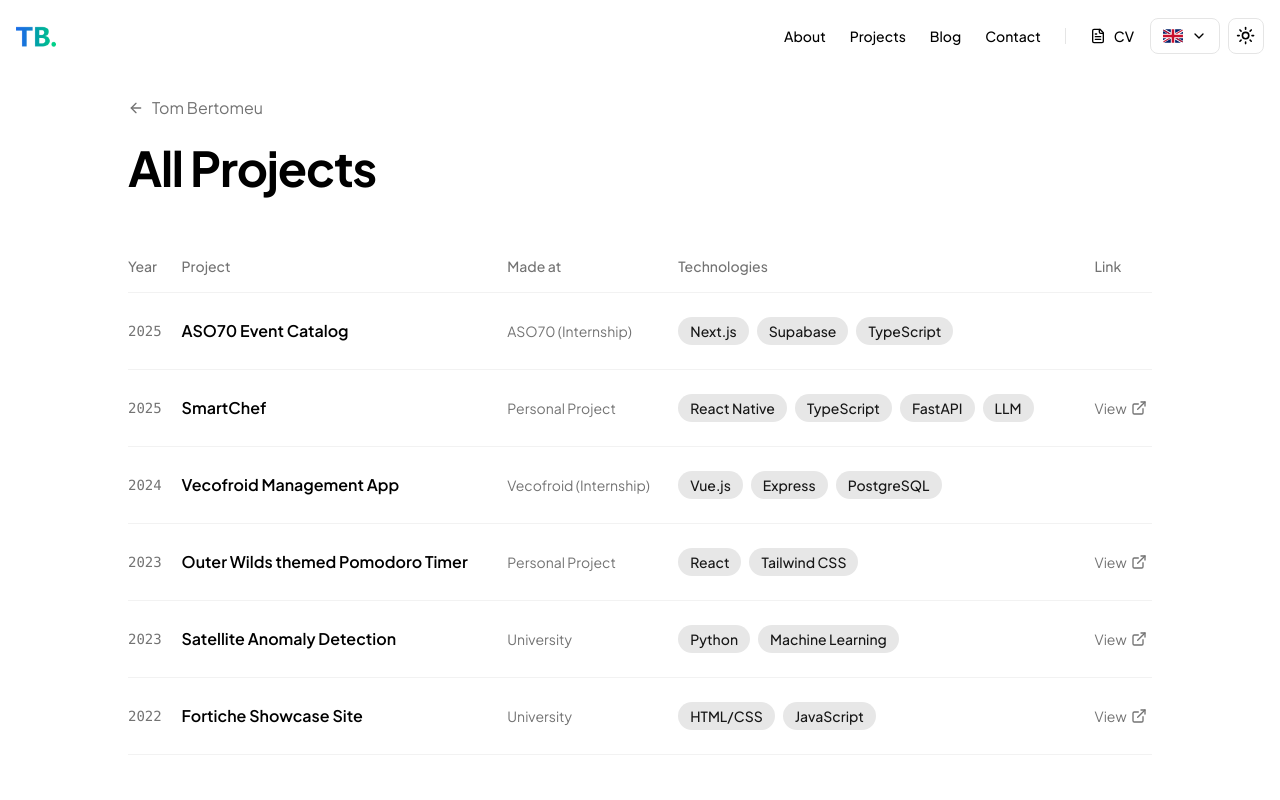
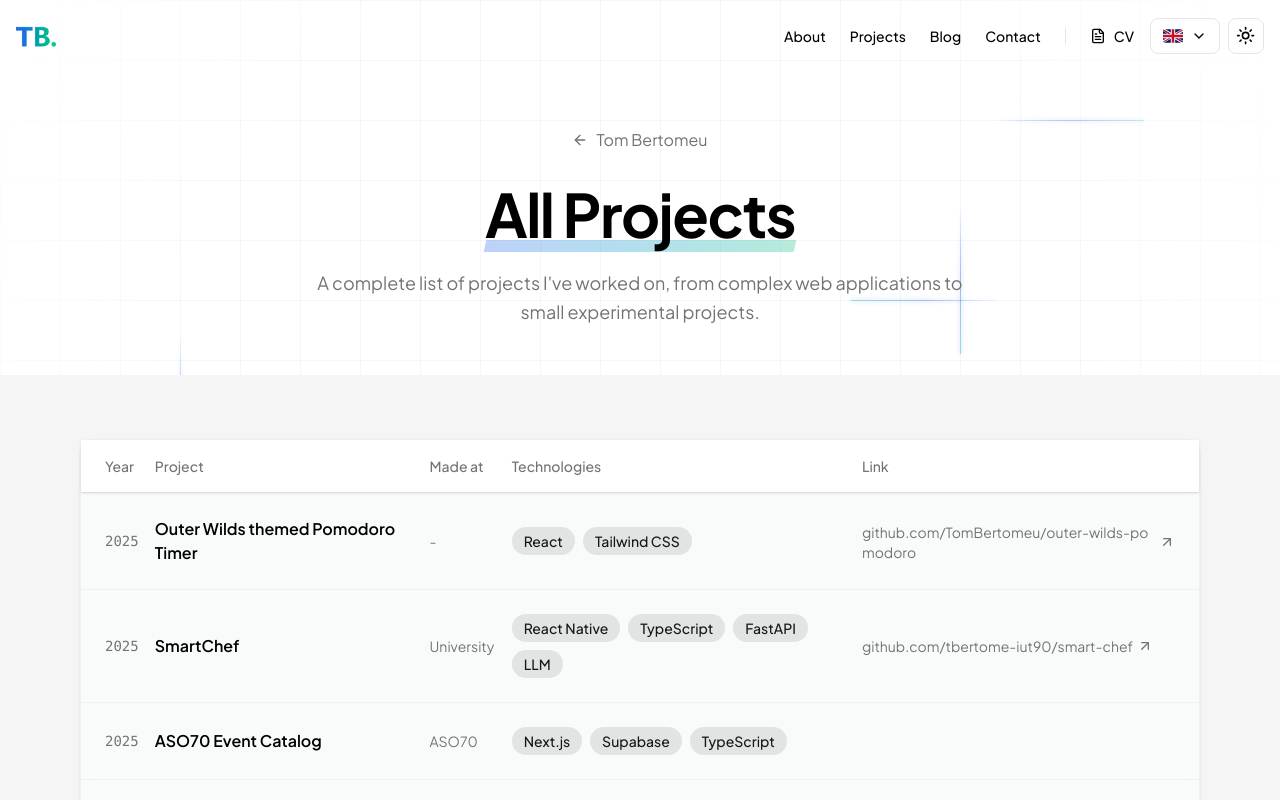
Before and after one commit to TomBertomeu/Portfolio, a Next.js app: page /projects in a window 1280 px wide. Shown: the top 800 px of the page. Built offline with nearby package versions, Linux system fonts and the light colour scheme.

Commit message:
refactor: update blog and projects pages

```diff
--- a/app/projects/page.tsx
+++ b/app/projects/page.tsx
@@ -2,60 +2,83 @@
 
 import React from "react";
 import Link from "next/link";
-import { ArrowLeft, ExternalLink } from "lucide-react";
+import { ArrowLeft, ArrowUpRight } from "lucide-react";
 import { getProjects } from "@/data/projects";
 import Badge from "@/components/Badge";
 import { useLanguage } from "@/contexts/LanguageProvider";
+import ScrollAnimation from "@/components/ScrollAnimation";
+import HeroBackground from "@/components/HeroBackground";
 
 export default function ProjectsPage() {
   const { t, language } = useLanguage();
   const currentLang = (language === 'fr' || language === 'en') ? language : 'fr';
   const projects = getProjects(currentLang);
 
-  // Sort projects by year descending
-  const sortedProjects = [...projects].sort((a, b) => parseInt(b.year) - parseInt(a.year));
+  // Use projects in the order defined in data/projects.ts
+  const sortedProjects = projects;
 
   return (
-    <div className="min-h-screen bg-background py-24 px-4 sm:px-6 lg:px-8">
-      <div className="mx-auto max-w-5xl">
-        <div className="mb-12">
+    <div className="min-h-screen flex flex-col pt-32 relative">
+      <HeroBackground />
+
+      {/* Header */}
+      <div className="pb-12 relative z-10">
+        <div className="mx-auto max-w-6xl px-4 text-center flex flex-col items-center">
+          <ScrollAnimation direction="down">
             <Link
                 href="/"
-            className="inline-flex items-center gap-2 text-muted-foreground hover:text-primary transition-colors mb-6"
+                className="inline-flex items-center gap-2 text-muted-foreground hover:text-primary transition-colors mb-8 group"
             >
-            <ArrowLeft className="w-4 h-4" />
+                <ArrowLeft className="w-4 h-4 transition-transform group-hover:-translate-x-1" />
                 {t("projectsPage.backToHome")}
             </Link>
-          <h1 className="text-4xl font-bold tracking-tight sm:text-5xl">
-            {t("projectsPage.title")}
+          </ScrollAnimation>
+
+          <ScrollAnimation direction="down" delay={100}>
+            <h1 className="text-4xl font-bold tracking-tight sm:text-6xl mb-6 relative inline-block">
+                <span className="relative z-10">{t("projectsPage.title")}</span>
+                <span className="absolute -bottom-2 left-0 w-full h-3 bg-gradient-to-r from-[#2563eb]/30 to-[#10b981]/30 -skew-x-12 z-0"></span>
             </h1>
+          </ScrollAnimation>
+
+          <ScrollAnimation direction="up" delay={200}>
+            <p className="text-lg text-muted-foreground max-w-2xl mx-auto leading-relaxed">
+                {t("projectsPage.subtitle")}
+            </p>
+          </ScrollAnimation>
+        </div>
       </div>
 
-        <div className="overflow-x-auto">
+      {/* Projects Table */}
+      <div className="bg-muted py-16 flex-grow relative z-10">
+        <div className="mx-auto max-w-6xl px-4">
+          <ScrollAnimation direction="up" delay={300}>
+            <div className="rounded-xl border border-border/50 bg-card/50 backdrop-blur-sm shadow-sm">
+              <div className="overflow-x-auto md:overflow-visible rounded-xl">
                 <table className="w-full text-left border-collapse">
-            <thead>
+                  <thead className="sticky top-[57px] z-20 bg-card/95 backdrop-blur-sm shadow-sm">
                     <tr className="border-b border-border/50 text-muted-foreground text-sm">
-                <th className="py-4 pr-4 font-medium">{t("projectsPage.table.year")}</th>
+                      <th className="py-4 pl-6 pr-4 font-medium">{t("projectsPage.table.year")}</th>
                       <th className="py-4 pr-4 font-medium">{t("projectsPage.table.project")}</th>
                       <th className="py-4 pr-4 font-medium hidden md:table-cell">{t("projectsPage.table.madeAt")}</th>
                       <th className="py-4 pr-4 font-medium hidden sm:table-cell">{t("projectsPage.table.tech")}</th>
-                <th className="py-4 pl-4 font-medium">{t("projectsPage.table.link")}</th>
+                      <th className="py-4 pl-4 pr-6 font-medium">{t("projectsPage.table.link")}</th>
                     </tr>
                   </thead>
                   <tbody>
                     {sortedProjects.map((project) => (
                       <tr
                         key={project.id}
-                  className="group border-b border-border/50 hover:bg-muted/30 transition-colors"
+                        className="group border-b border-border/50 last:border-0 hover:bg-muted/50 transition-colors"
                       >
-                  <td className="py-6 pr-4 text-muted-foreground font-mono text-sm">
-                    {project.year}
+                        <td className="py-6 pl-6 pr-4 text-muted-foreground font-mono text-sm">
+                          {project.year || "-"}
                         </td>
                         <td className="py-6 pr-4 font-semibold text-foreground group-hover:text-primary transition-colors">
-                    {project.title}
+                          {project.title || "Untitled"}
                         </td>
                         <td className="py-6 pr-4 text-muted-foreground text-sm hidden md:table-cell">
-                    {project.madeAt}
+                          {project.madeAt || "-"}
                         </td>
                         <td className="py-6 pr-4 hidden sm:table-cell">
                           <div className="flex flex-wrap gap-2">
@@ -68,17 +91,19 @@ export default function ProjectsPage() {
                             ))}
                           </div>
                         </td>
-                  <td className="py-6 pl-4">
+                        <td className="py-6 pl-4 pr-6">
                           {project.link && (
                             <a
                               href={project.link}
                               target="_blank"
                               rel="noopener noreferrer"
-                        className="inline-flex items-center gap-1 text-muted-foreground hover:text-primary transition-colors"
+                              className="inline-flex items-center gap-1 text-muted-foreground hover:text-primary transition-colors group/link"
                               aria-label={`${t("projectsPage.table.view")} ${project.title}`}
                             >
-                        <span className="hidden sm:inline text-sm">{t("projectsPage.table.view")}</span>
-                        <ExternalLink className="w-4 h-4" />
+                              <span className="hidden sm:inline text-sm break-all">
+                                {project.link.replace(/^https?:\/\//, '')}
+                              </span>
+                              <ArrowUpRight className="w-4 h-4 flex-shrink-0 transition-transform group-hover/link:-translate-y-1 group-hover/link:translate-x-1" />
                             </a>
                           )}
                         </td>
@@ -88,6 +113,9 @@ export default function ProjectsPage() {
                 </table>
               </div>
             </div>
+          </ScrollAnimation>
+        </div>
+      </div>
     </div>
   );
 }
--- a/data/projects.ts
+++ b/data/projects.ts
@@ -7,23 +7,67 @@ export interface ProjectBadge {
 
 export interface Project {
   id: string;
-  title: string;
-  description: string;
-  image: string;
+  title?: string;
+  description?: string;
+  image?: string;
   link?: string;
   badges?: ProjectBadge[];
   featured?: boolean;
-  year: string;
-  madeAt: string;
+  year?: string;
+  madeAt?: string;
 }
 
 interface ProjectData extends Omit<Project, "title" | "description" | "madeAt"> {
-  title: { fr: string; en: string };
-  description: { fr: string; en: string };
-  madeAt: { fr: string; en: string };
+  title?: { fr: string; en: string };
+  description?: { fr: string; en: string };
+  madeAt?: { fr: string; en: string };
 }
 
 const projectsData: ProjectData[] = [
+  {
+    id: "outer-wilds-pomodoro",
+    title: {
+      fr: "Minuteur Pomodoro Outer Wilds",
+      en: "Outer Wilds themed Pomodoro Timer"
+    },
+    description: {
+      fr: "Un minuteur de productivité inspiré de l'univers du jeu Outer Wilds.",
+      en: "A productivity timer inspired by the Outer Wilds game universe."
+    },
+    image: "/images/projects/pomodoro.jpg",
+    link: "https://github.com/TomBertomeu/outer-wilds-pomodoro",
+    featured: false,
+    year: "2025",
+    badges: [
+      { icon: Clock, text: "React" },
+      { icon: Layout, text: "Tailwind CSS" }
+    ]
+  },
+  {
+    id: "smartchef",
+    title: {
+      fr: "SmartChef",
+      en: "SmartChef"
+    },
+    description: {
+      fr: "Application mobile de cuisine intelligente intégrant une IA pour générer des recettes selon les préférences utilisateur et le contenu de leur réfrigérateur.",
+      en: "Smart kitchen mobile app integrating AI to generate recipes based on user preferences and the refrigerator contents."
+    },
+    image: "/images/projects/smartchef.jpg",
+    link: "https://github.com/tbertome-iut90/smart-chef",
+    featured: true,
+    year: "2025",
+    madeAt: {
+      fr: "Université",
+      en: "University"
+    },
+    badges: [
+      { icon: Smartphone, text: "React Native" },
+      { icon: Code, text: "TypeScript" },
+      { icon: Server, text: "FastAPI" },
+      { icon: Brain, text: "LLM" },
+    ]
+  },
   {
     id: "aso70",
     title: {
@@ -38,8 +82,8 @@ const projectsData: ProjectData[] = [
     featured: true,
     year: "2025",
     madeAt: {
-      fr: "ASO70 (Stage)",
-      en: "ASO70 (Internship)"
+      fr: "ASO70",
+      en: "ASO70"
     },
     badges: [
       { icon: Layout, text: "Next.js" },
@@ -48,28 +92,25 @@ const projectsData: ProjectData[] = [
     ]
   },
   {
-    id: "smartchef",
+    id: "satellite-anomaly",
     title: {
-      fr: "SmartChef",
-      en: "SmartChef"
+      fr: "Détection d'Anomalies Satellite",
+      en: "Satellite Anomaly Detection"
     },
     description: {
-      fr: "Application mobile de cuisine intelligente intégrant une IA pour générer des recettes selon les préférences utilisateur et le contenu de leur réfrigérateur.",
-      en: "Smart kitchen mobile app integrating AI to generate recipes based on user preferences and the refrigerator contents."
+      fr: "Projet de Data Science visant à identifier des anomalies dans les données télémétriques de satellites via des algorithmes de Machine Learning.",
+      en: "Data Science project aiming to identify anomalies in satellite telemetry data via Machine Learning algorithms."
     },
-    image: "/images/projects/smartchef.jpg", // Placeholder
-    link: "https://github.com/TomBertomeu/smartchef", // Placeholder
-    featured: true,
-    year: "2025",
+    image: "/images/projects/satellite.jpg",
+    featured: false,
+    year: "2024",
     madeAt: {
-      fr: "Projet Personnel",
-      en: "Personal Project"
+      fr: "Université",
+      en: "University"
     },
     badges: [
-      { icon: Smartphone, text: "React Native" },
-      { icon: Code, text: "TypeScript" },
-      { icon: Server, text: "FastAPI" },
-      { icon: Brain, text: "LLM" },
+      { icon: Code, text: "Python" },
+      { icon: Brain, text: "Machine Learning" }
     ]
   },
   {
@@ -86,8 +127,8 @@ const projectsData: ProjectData[] = [
     featured: true,
     year: "2024",
     madeAt: {
-      fr: "Vecofroid (Stage)",
-      en: "Vecofroid (Internship)"
+      fr: "Vecofroid",
+      en: "Vecofroid"
     },
     badges: [
       { icon: Layout, text: "Vue.js" },
@@ -96,40 +137,61 @@ const projectsData: ProjectData[] = [
     ]
   },
   {
-    id: "outer-wilds-pomodoro",
+    id: "mastermind",
     title: {
-      fr: "Outer Wilds themed Pomodoro Timer",
-      en: "Outer Wilds themed Pomodoro Timer"
+      fr: "Mastermind",
+      en: "Mastermind"
     },
     description: {
-      fr: "Un minuteur de productivité inspiré de l'univers du jeu Outer Wilds.",
-      en: "A productivity timer inspired by the Outer Wilds game universe."
+      fr: "Jeu du Mastermind développé en langage C.",
+      en: "Mastermind game developed in C language."
     },
-    image: "/images/projects/pomodoro.jpg",
-    link: "https://github.com/TomBertomeu/outer-wilds-pomodoro",
+    image: "/images/projects/mastermind.jpg", // Placeholder
+    link: "https://github.com/tbertome-iut90/Mastermind",
     featured: false,
-    year: "2023",
+    year: "2024",
     madeAt: {
-      fr: "Projet Personnel",
-      en: "Personal Project"
+      fr: "Université",
+      en: "University"
     },
     badges: [
-      { icon: Clock, text: "React" },
-      { icon: Layout, text: "Tailwind CSS" }
+      { icon: Code, text: "C" }
     ]
   },
   {
-    id: "satellite-anomaly",
+    id: "2d-matrix",
     title: {
-      fr: "Détection d'Anomalies Satellite",
-      en: "Satellite Anomaly Detection"
+      fr: "Visualisation 3D de Matrices",
+      en: "3D Matrix Visualization"
     },
     description: {
-      fr: "Projet de Data Science visant à identifier des anomalies dans les données télémétriques de satellites via des algorithmes de Machine Learning.",
-      en: "Data Science project aiming to identify anomalies in satellite telemetry data via Machine Learning algorithms."
+      fr: "Programme de manipulation de matrices étendu pour permettre la visualisation 3D de fonctions mathématiques 2D.",
+      en: "Matrix manipulation program extended to allow 3D visualization of 2D mathematical functions."
     },
-    image: "/images/projects/satellite.jpg", // Placeholder
-    link: "https://github.com/TomBertomeu/satellite-anomaly", // Placeholder
+    image: "/images/projects/matrix.jpg", // Placeholder
+    link: "https://github.com/tbertome-iut90/2D-Matrix",
+    featured: false,
+    year: "2024",
+    madeAt: {
+      fr: "Université",
+      en: "University"
+    },
+    badges: [
+      { icon: Code, text: "Python" }
+    ]
+  },
+  {
+    id: "stuckwin",
+    title: {
+      fr: "Stuckwin",
+      en: "Stuckwin"
+    },
+    description: {
+      fr: "Jeu de plateau en Java se jouant dans la console.",
+      en: "Board game in Java played in the console."
+    },
+    image: "/images/projects/stuckwin.jpg", // Placeholder
+    link: "https://github.com/tbertome-iut90/Stuckwin",
     featured: false,
     year: "2023",
     madeAt: {
@@ -137,22 +199,21 @@ const projectsData: ProjectData[] = [
       en: "University"
     },
     badges: [
-      { icon: Code, text: "Python" },
-      { icon: Brain, text: "Machine Learning" }
+      { icon: Code, text: "Java" }
     ]
   },
   {
     id: "site-fortiche",
     title: {
-      fr: "Site Vitrine Fortiche",
-      en: "Fortiche Showcase Site"
+      fr: "Site de présentation de Fortiche",
+      en: "Fortiche Showcase Website"
     },
     description: {
-      fr: "Premier site web réalisé pour découvrir le développement front-end et l'effet parallaxe.",
-      en: "First website created to discover front-end development and parallax effect."
+      fr: "Premier site web réalisé pour découvrir le développement front-end.",
+      en: "First website created to discover front-end development."
     },
     image: "/images/projects/fortiche.jpg", // Placeholder
-    link: "https://github.com/TomBertomeu/site-fortiche", // Placeholder
+    link: "https://projectsae.github.io/sae-1-05-06/", // Placeholder
     featured: false,
     year: "2022",
     madeAt: {
@@ -169,9 +230,9 @@ const projectsData: ProjectData[] = [
 export function getProjects(lang: "fr" | "en" = "fr"): Project[] {
   return projectsData.map(p => ({
     ...p,
-    title: p.title[lang],
-    description: p.description[lang],
-    madeAt: p.madeAt[lang]
+    title: p.title?.[lang],
+    description: p.description?.[lang],
+    madeAt: p.madeAt?.[lang]
   }));
 }
 
@@ -180,9 +241,9 @@ export function getProjectById(id: string, lang: "fr" | "en" = "fr"): Project |
   if (!project) return undefined;
   return {
     ...project,
-    title: project.title[lang],
-    description: project.description[lang],
-    madeAt: project.madeAt[lang]
+    title: project.title?.[lang],
+    description: project.description?.[lang],
+    madeAt: project.madeAt?.[lang]
   };
 }
 
```
Also changed, not shown: app/blog/[slug]/page.tsx (+5 -4 lines). Lines whose indentation alone changed are shown as unchanged.
